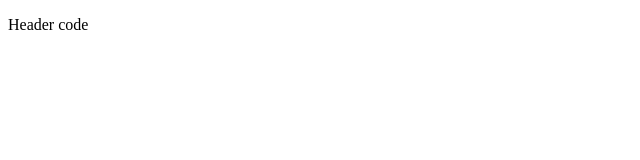
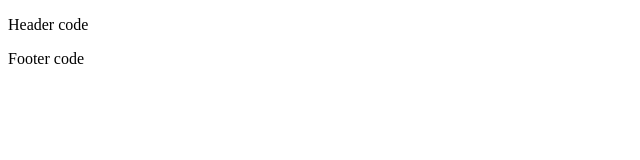
Before and after one commit to usama439/task1, a plain HTML site: page index.html in a window 1280 px wide. Shown: the full height of the page, 0-640 px from the left. Drawn offline with Linux system fonts and the light colour scheme.

Commit message:
Add footer  code

```diff
--- a/index.html
+++ b/index.html
@@ -7,5 +7,6 @@
 </head>
 <body>
     <p>Header code</p>
+    <p>Footer code</p>
 </body>
 </html>
```
